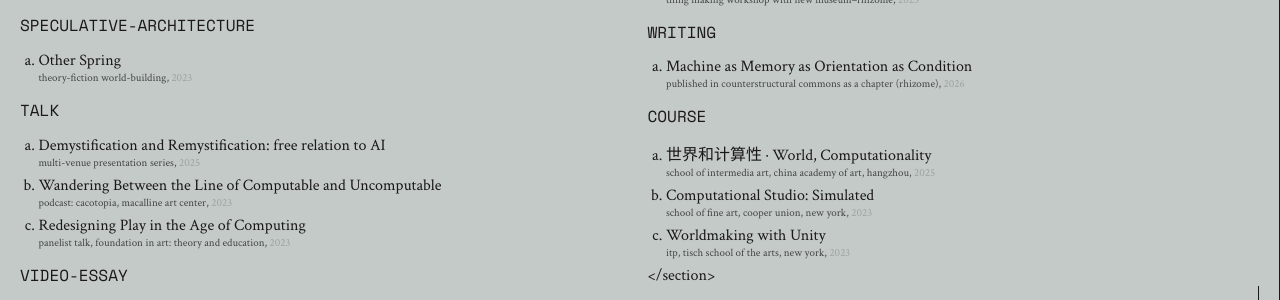
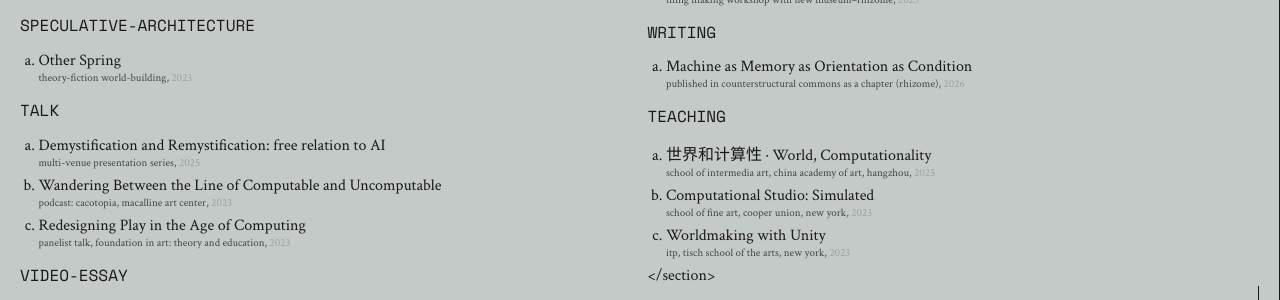
Before and after one commit to zhenzhenqi/zhenzhenqi, a Jekyll site: the page built from index.md, in a window 1280 px wide. Shown: the part 193-493 px from the top of the page. Built offline with Jekyll 4.4.1, drawn with Linux system fonts in a browser that asks for light colours.

Commit message:
Change section title from 'course' to 'teaching'

```diff
--- a/_includes/project-list.html
+++ b/_includes/project-list.html
@@ -48,7 +48,7 @@
     </ul>
   </div>
    <div class="type-group">
-    <div class="section-title">course</div>
+    <div class="section-title">teaching</div>
     <ul>
       <li><a href="{{ '/course/caa-world-computationality/' | relative_url }}"><div class="project-title">世界和计算性 · World, Computationality</div></a><div class="project-subtext">School of Intermedia Art, China Academy of Art, Hangzhou, <span class="time">2025</span></div></li>
       <li><a href="{{ '/course/cu_simulated/' | relative_url }}"><div class="project-title">Computational Studio: Simulated</div></a><div class="project-subtext">School of Fine Art, Cooper Union, New York, <span class="time">2023</span></div></li>
```
